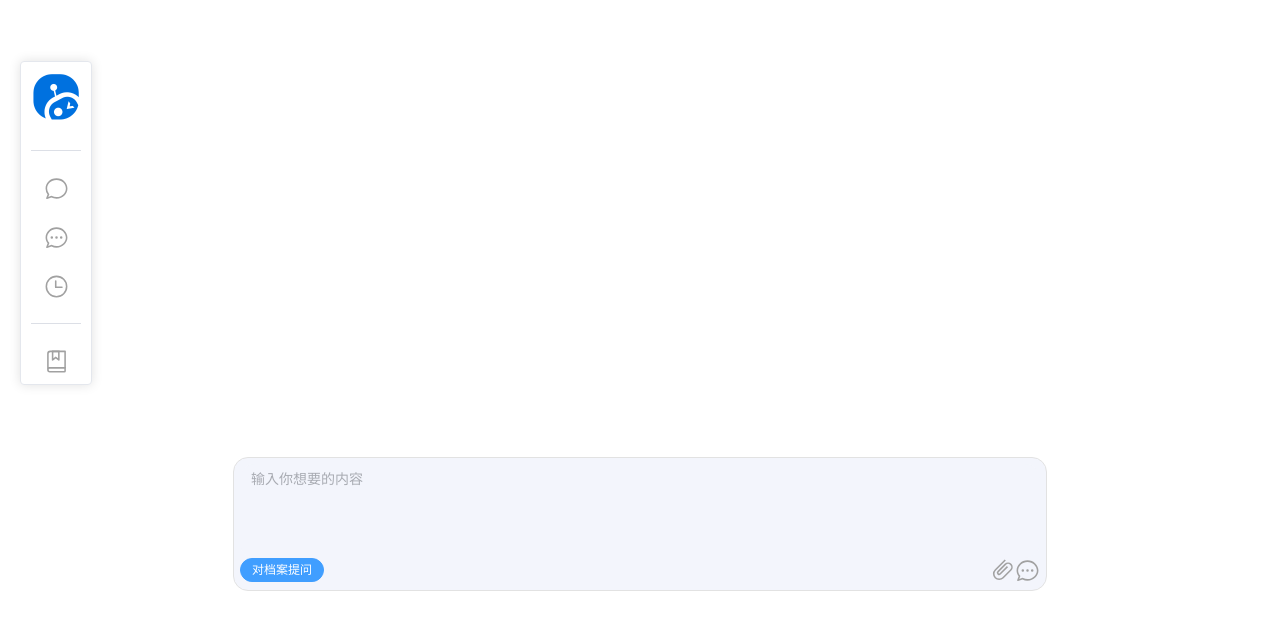
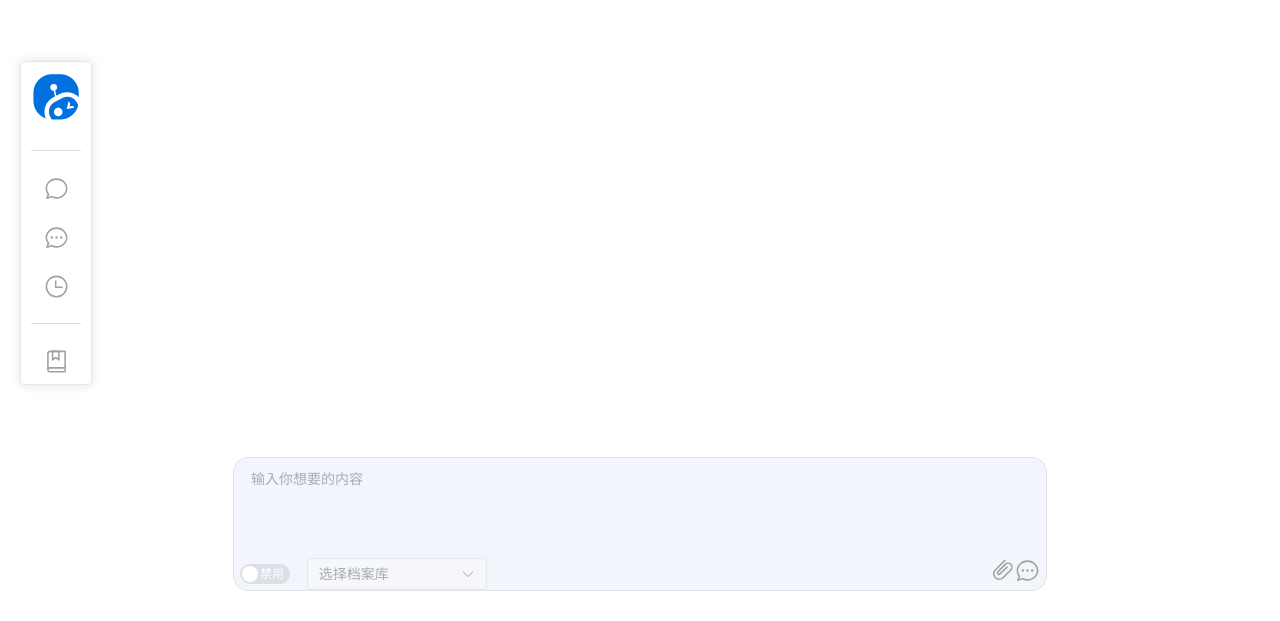
Before and after one commit to JimYJ/IntelligenceCenter.frontend, a Vue app: page / in a window 1280 px wide. Shown: the part 179-800 px from the top of the page. Built offline with nearby package versions, Linux system fonts and the light colour scheme.

Commit message:
布局基本完成

```diff
--- a/src/components/WiseQuestions.vue
+++ b/src/components/WiseQuestions.vue
@@ -12,10 +12,15 @@
                 <div class="box" :class="smartMode?'box-left':'box-center'">
                     <el-input resize="none" v-model="textarea" :rows="4" type="textarea" placeholder="输入你想要的内容" />
                     <el-row class="row-bg" justify="space-between">
-                        <el-col :span="6" style="text-align: left;">
-                            <el-button type="primary" round size="small">对档案提问</el-button>
+                        <el-col :span="2" style="text-align: left;">
+                            <el-switch v-model="useArchive" class="ml-2" width="50" inline-prompt active-text="启用" inactive-text="禁用" />
                         </el-col>
-                        <el-col :span="12">
+                        <el-col :span="10" style="text-align: left;">
+                            <el-select v-model="value3" multiple collapse-tags collapse-tags-tooltip placeholder="选择档案库" style="width: 180px" :disabled="!useArchive">
+                                <el-option v-for="item in options" :key="item.value" :label="item.label" :value="item.value" />
+                            </el-select>
+                        </el-col>
+                        <el-col :span="6">
                         </el-col>
                         <el-col :span="6" style="text-align: right;">
                             <el-icon :size="iconSize" class="icon">
@@ -146,6 +151,24 @@ const showCode2 = () => {
     markdownList.value.push(b)
 }
 const mindMapRef = ref()
+
+//档案选择器
+let useArchive = ref(false)
+const value3 = ref([])
+const options = [
+    {
+        value: 'Option1',
+        label: '中美贸易战',
+    },
+    {
+        value: 'Option2',
+        label: '俄乌战争',
+    },
+    {
+        value: 'Option3',
+        label: '巴以战争',
+    },
+]
 
 const mindData = {
     "data": {
```
